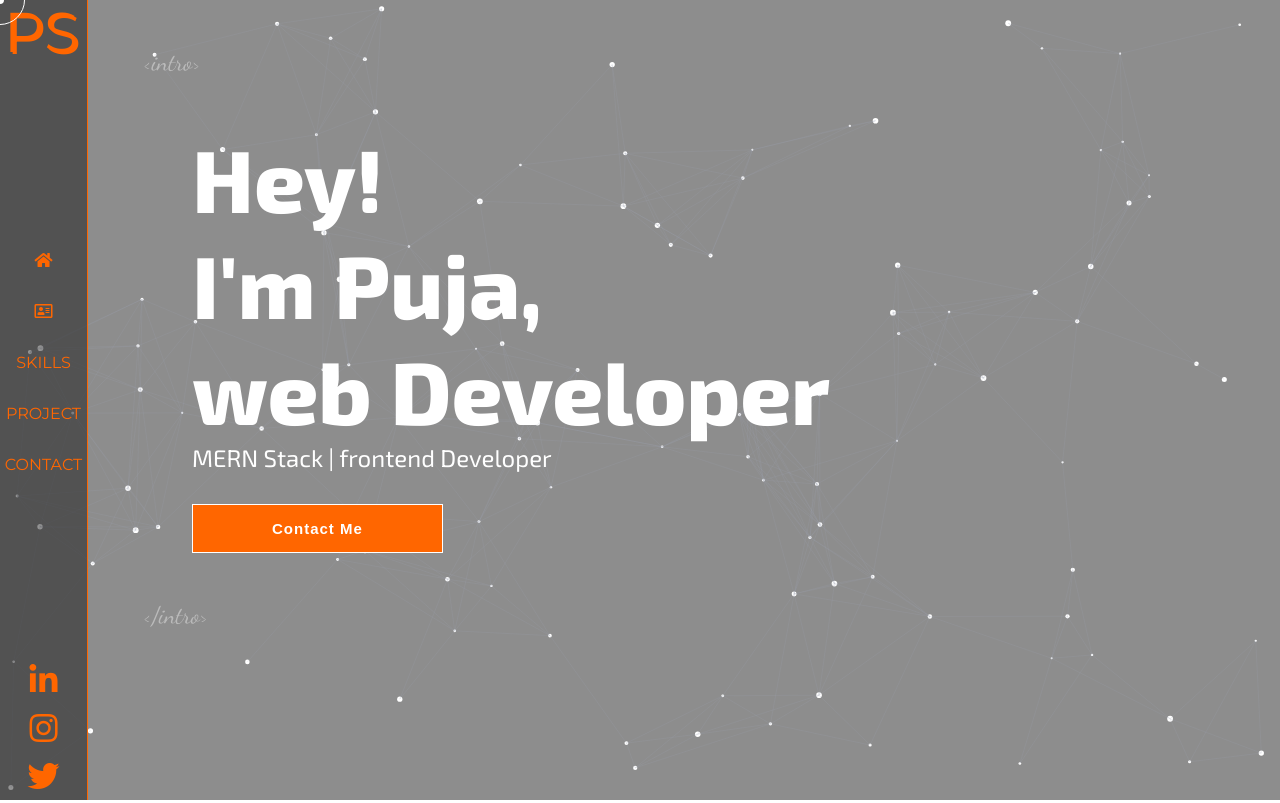
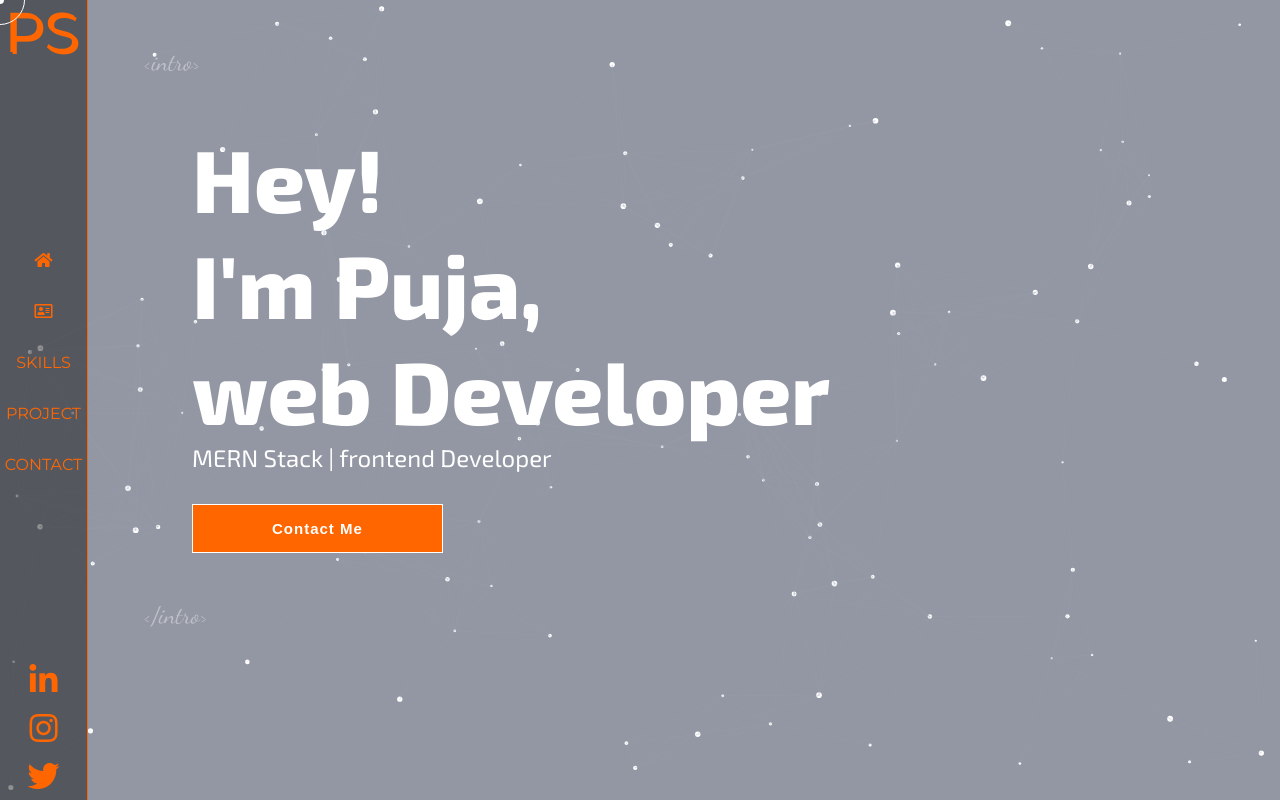
Before and after one commit to Puja-Sh/CrudProduction_ps.github.io, a plain HTML site: page index.html in a window 1280 px wide. Shown: the top 803 px of the page. Drawn offline with Linux system fonts and the light colour scheme.

Commit message:
Update style.css

```diff
--- a/style.css
+++ b/style.css
@@ -26,7 +26,7 @@ body {
   left: 0;
   width: 100%;
   height: 100vh;
-  background-color: #1d1d1d;
+  background-color: #283149;
   opacity: 0.5;
   z-index: -1;
 }
```
